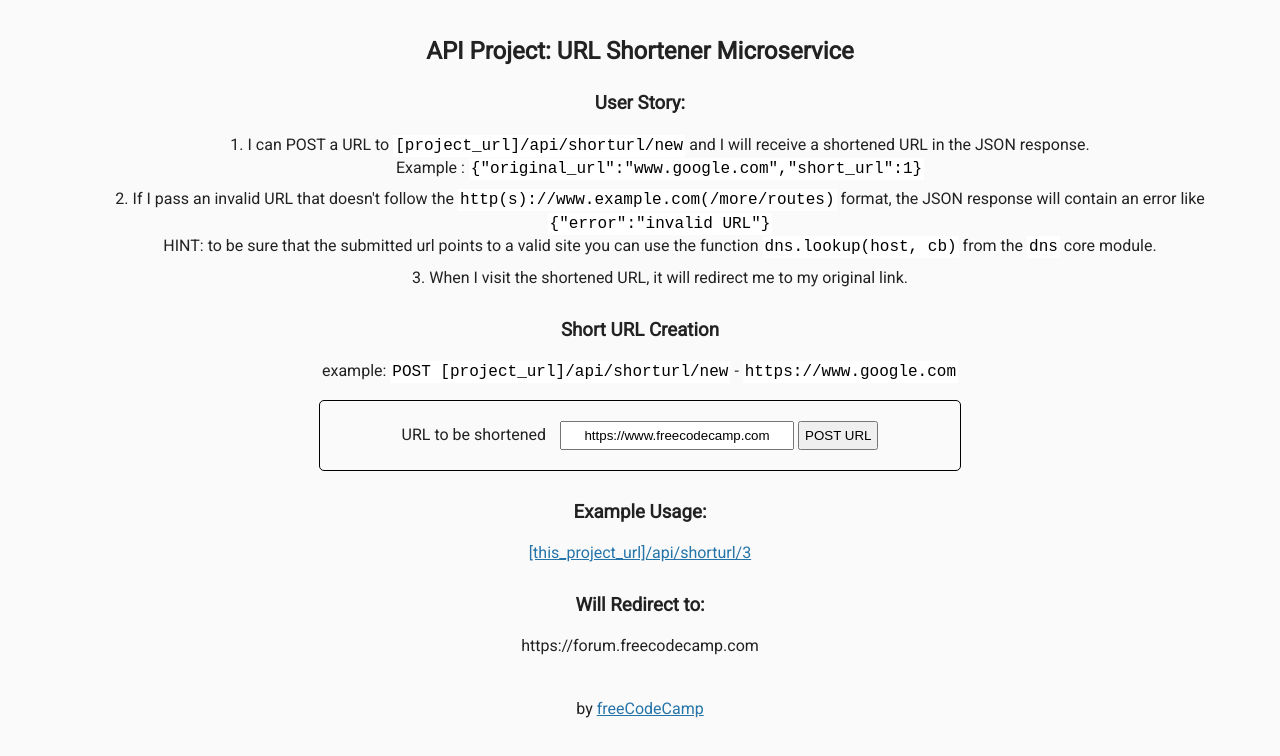
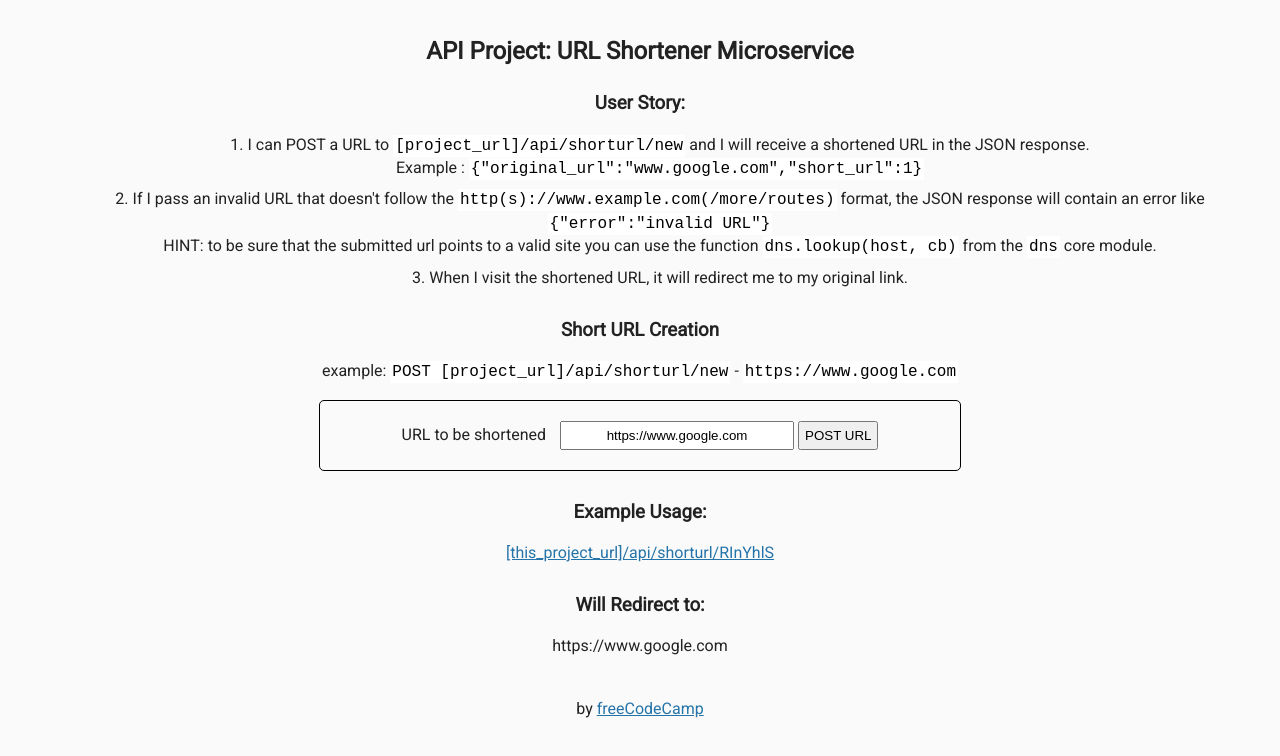
Before and after one commit to bradenhilton/fcc-url-shortener-microservice, a website: page views/index.html in a window 1280 px wide. Drawn offline with Linux system fonts and the light colour scheme.

Commit message:
Update index.html

```diff
--- a/views/index.html
+++ b/views/index.html
@@ -26,16 +26,16 @@
         </p>
         <form action="api/shorturl/new" method="POST">
           <label for="url_input">URL to be shortened</label>
-          <input id="url_input" type="text" name="url" value="https://www.freecodecamp.com">
+          <input id="url_input" type="text" name="url" value="https://www.google.com">
           <input type="submit" value="POST URL">
         </form>
         <h3>Example Usage:</h3>
-        <a href="https://fcc-bhins-url-shortener-microservice.glitch.me/api/shorturl/3">
-          [this_project_url]/api/shorturl/3
+        <a href="https://fcc-bhins-url-shortener-microservice.glitch.me/api/shorturl/RInYhlS">
+          [this_project_url]/api/shorturl/RInYhlS
         </a>
 
         <h3>Will Redirect to:</h3>
-        <p>https://forum.freecodecamp.com</p>
+        <p>https://www.google.com</p>
       </div>
       <div class="footer">
         <p>
```
